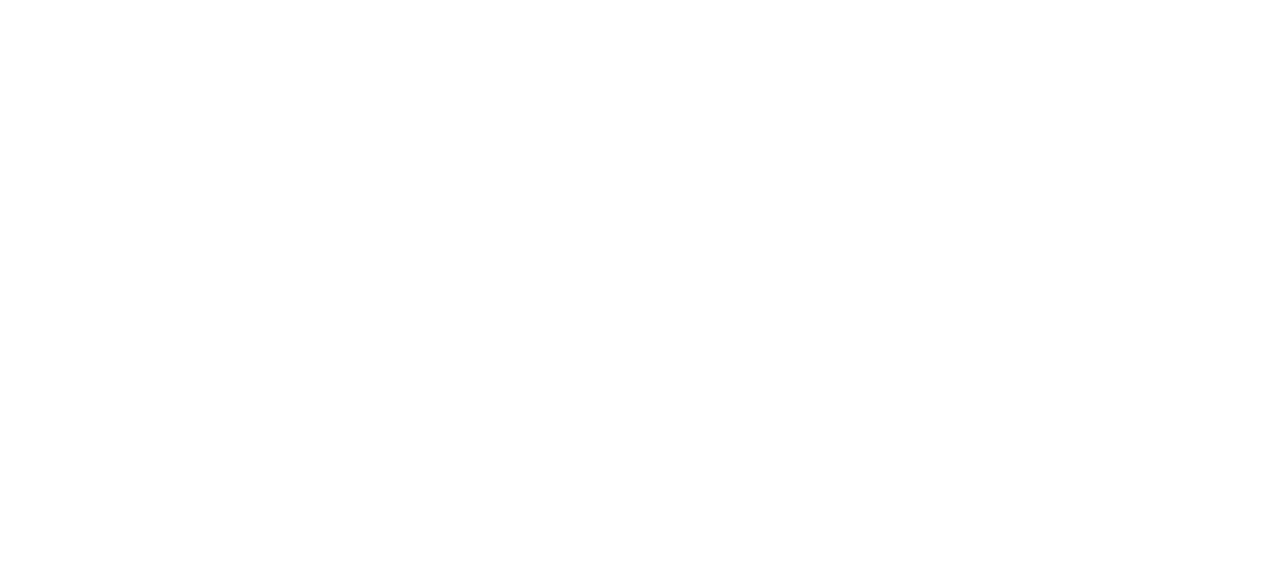
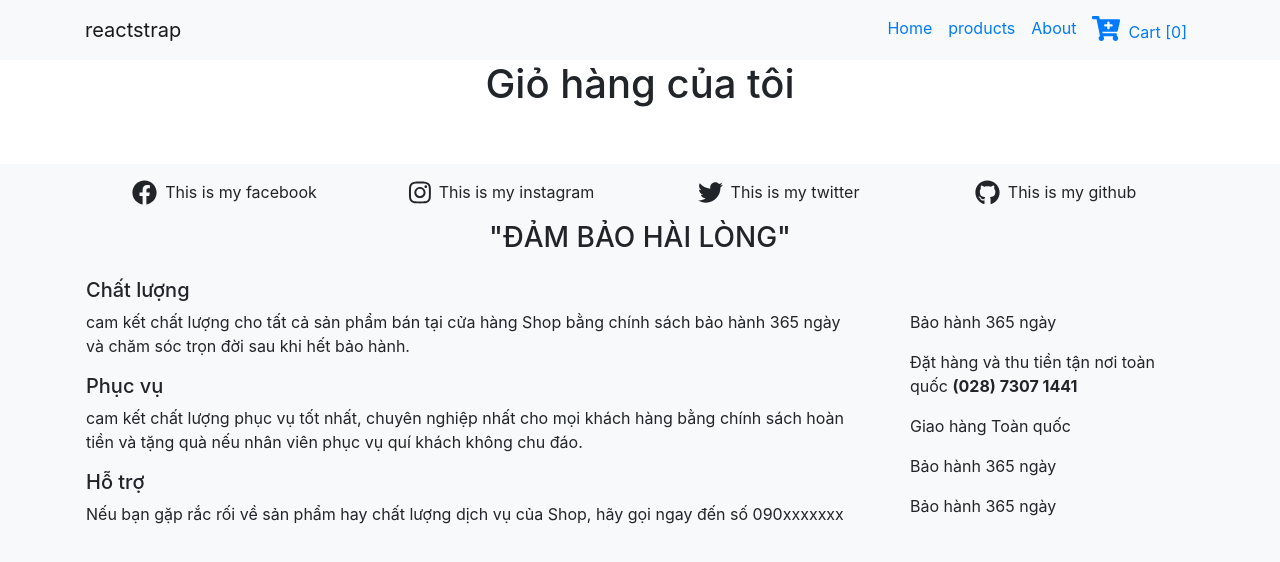
Before and after one commit to TMTzMinhTri/Reactjs-react-router, a React (Create React App) app: page /myCart in a window 1280 px wide. Shown: the top 562 px of the page. Built offline with nearby package versions, Linux system fonts and the light colour scheme.

Commit message:
create page myCart

```diff
--- a/src/Router.js
+++ b/src/Router.js
@@ -4,6 +4,7 @@
 import Home from "./pages/Home";
 import Products from "./pages/Products";
 import About from "./pages/About";
+import Cart from "./pages/PageCart"
 import { CartProvider } from "./components/Cart";
 
 const AppRouter = () => (
@@ -13,7 +14,7 @@
                 <Route path="/" exact component={Home} />
                 <Route path="/products/" component={Products} />
                 <Route path="/about/" component={About} />
-                <Route path="/about/" component={About} />
+                <Route path="/myCart/" component={Cart} />
             </Switch>
         </Router>
     </CartProvider>
--- a/src/components/Cart.js
+++ b/src/components/Cart.js
@@ -10,11 +10,12 @@
         };
     }
     addToCart = (product) => {
-        console.log(product);
+        //console.log(product);
 
         this.setState({
             cartItem : this.state.cartItem.concat(product)
         });
+
     }
 
     render(){
--- a/src/components/TopMenu.js
+++ b/src/components/TopMenu.js
@@ -49,8 +49,7 @@
               </NavLink>
               <NavLink>
                 <cartContext.Consumer>
-                  { ({ cartItem }) => <Link to='/about'>{icCart}Cart [{cartItem.length}]</Link> }
-
+                  { ({ cartItem }) => <Link to='/myCart'>{icCart}Cart [{cartItem.length}]</Link> }
                 </cartContext.Consumer>
               </NavLink>
             </Nav>
--- a/src/components/about/Team.js
+++ b/src/components/about/Team.js
@@ -7,8 +7,6 @@
 } from 'reactstrap';
 
 class Team extends React.Component {
-    onOpenModal() { }
-    onCloseModal() { }
     render() {
         return (
             <Col md='4' sm='12' className="mt-2">
--- /dev/null
+++ b/src/components/products/CartProduct.js
@@ -0,0 +1,27 @@
+import React from 'react';
+import {
+    Card, CardImg, CardText, CardBody,
+    CardTitle, Col,
+} from 'reactstrap';
+
+class CartProduct extends React.Component {
+    render() {
+        // const { props: { cartItem } } = this;
+        return (
+            <Col md='4' className="mt-2">
+                <Card >
+                    <CardImg top width="100%"
+                        src={this.props.item.item.imgURL}
+                        alt="Card image cap" />
+                    <CardBody>
+                        <CardTitle> {this.props.item.item.name}</CardTitle>
+                        <CardText>{this.props.item.item.discription}</CardText>
+                    </CardBody>
+                </Card>
+            </Col>
+
+        )
+    }
+}
+
+export default CartProduct;
--- a/src/index.css
+++ b/src/index.css
@@ -1,3 +1,3 @@
-/* .navbar{
-    overflow: hidden;
-} */
+*{
+    box-sizing: border-box;
+}
--- a/src/pages/About.js
+++ b/src/pages/About.js
@@ -51,9 +51,7 @@
     }
     render() {
         return (
-            <div>
             <Page cls="product-page" content={this.showAbout()} />
-            </div>
         );
     }
 }
--- a/src/pages/Home.js
+++ b/src/pages/Home.js
@@ -42,9 +42,7 @@
     }
     render() {
         return (
-            <div>
-                <Page cls="home-page" content={this.buildContent()} />
-            </div>
+            <Page cls="home-page" content={this.buildContent()} />
         );
     }
 }
--- /dev/null
+++ b/src/pages/PageCart.js
@@ -0,0 +1,39 @@
+import React, { Component } from 'react';
+
+import Page from './Page';
+
+import { cartContext } from "../components/Cart";
+import CartProduct from '../components/products/CartProduct';
+import {
+    Container, Row
+} from 'reactstrap';
+class PageCart extends Component {
+
+
+    buildContent = () => {
+        let content = [];
+        content.push(
+            <div>
+                <h1 className="text-center">Giỏ hàng của tôi</h1>
+                <Container className='align-items-sm-center mt-2'>
+                    <Row>
+                        <cartContext.Consumer>
+                            {({ cartItem }) => (
+                                cartItem.map(cartItem =>{
+                                    return <CartProduct item={cartItem} />
+                                })
+                            )}
+                        </cartContext.Consumer>
+                    </Row>
+                </Container>
+            </div>
+        );
+        return content;
+    }
+    render() {
+        return (
+            <Page content={this.buildContent()}></Page>
+        )
+    }
+}
+export default PageCart;
--- a/src/pages/Products.js
+++ b/src/pages/Products.js
@@ -46,15 +46,13 @@
         //     </div>
         // )
         contents.push(
-                <ProductContainer key="2" title="Các sản phẩm hiện có tại shop" type="all" products={this.state.products}></ProductContainer>
+            <ProductContainer key="2" title="Các sản phẩm hiện có tại shop" type="all" products={this.state.products}></ProductContainer>
         )
         return contents;
     }
     render() {
         return (
-            <div>
-                <Page cls="product-page" content={this.showAllProducts()} />
-            </div>
+            <Page cls="product-page" content={this.showAllProducts()} />
         );
     }
 }
```
Lines whose indentation alone changed are shown as unchanged.
